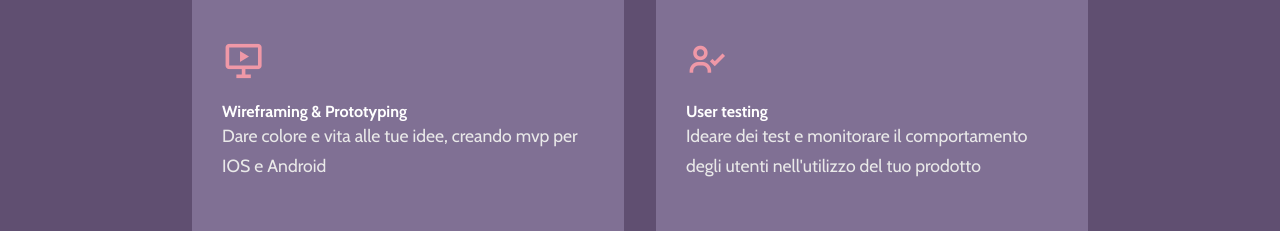
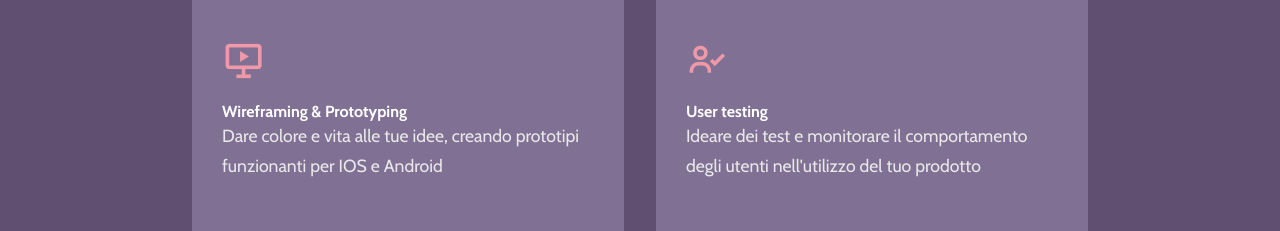
Before and after one commit to yleniuu/Progetto-HTML-CSS, a plain HTML site: page index.html in a window 1280 px wide. Shown: the part 2300-2531 px from the top of the page. Drawn offline with nearby package versions, Linux system fonts and the light colour scheme.

Commit message:
modifiche testo

```diff
--- a/index.html
+++ b/index.html
@@ -81,7 +81,7 @@ href="https://unpkg.com/boxicons@latest/css/boxicons.min.css">
         <div class="row">
             <i class='bx bx-slideshow'></i>
             <h4>Wireframing & Prototyping</h4>
-            <p> Dare colore e vita alle tue idee, creando mvp per IOS e Android </p>
+            <p> Dare colore e vita alle tue idee, creando prototipi funzionanti per IOS e Android </p>
         </div>
 
         <div class="row">
```
